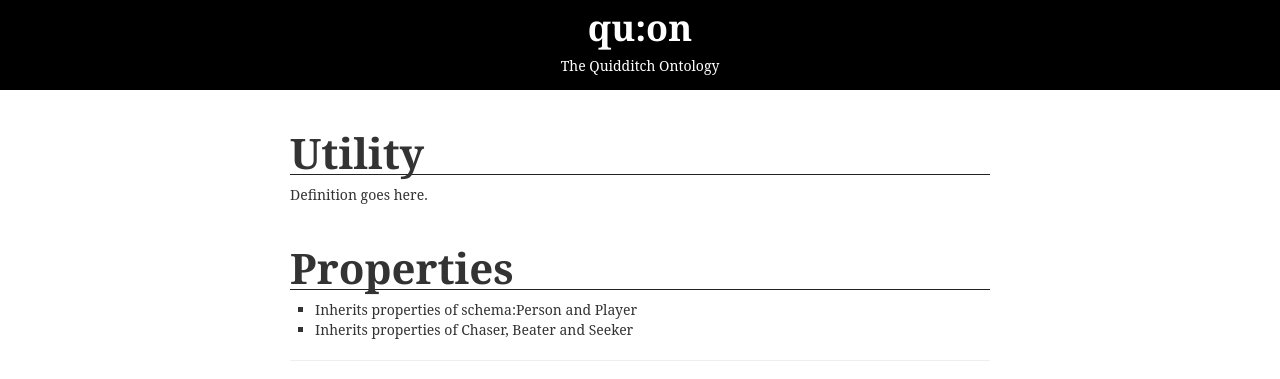
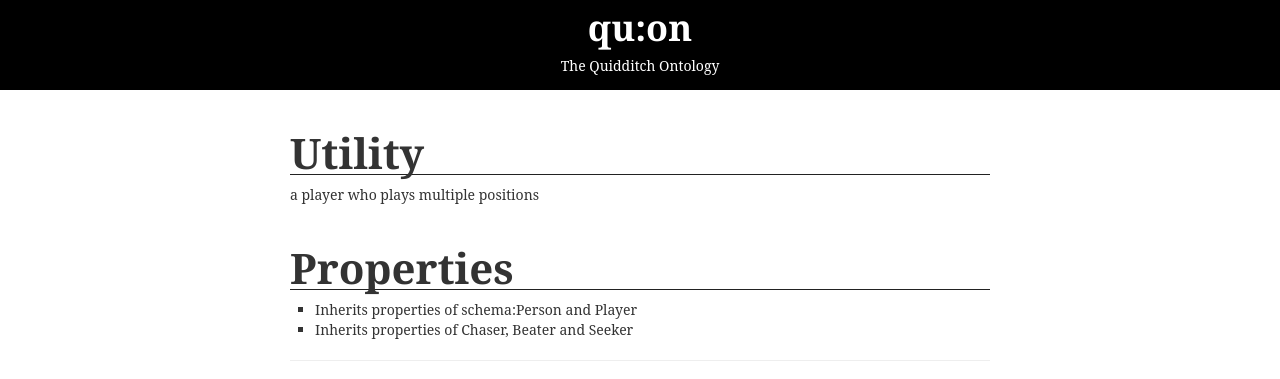
Before and after one commit to helrond/quon, a Jekyll site: the page built from Utility.md, in a window 1280 px wide. Shown: the top 379 px of the page. Built offline with Jekyll 4.4.1, drawn with Linux system fonts in a browser that asks for light colours; some web fonts are replaced.

Commit message:
added definition

```diff
--- a/Utility.md
+++ b/Utility.md
@@ -3,7 +3,7 @@ title: Utility
 layout: type
 categories: type
 ---
-Definition goes here.
+a player who plays multiple positions
 ##Properties
 * Inherits properties of [schema:Person](http://schema.org/Person) and [Player](Player)
 * Inherits properties of [Chaser](Chaser), [Beater](Beater) and [Seeker](Seeker)
```
